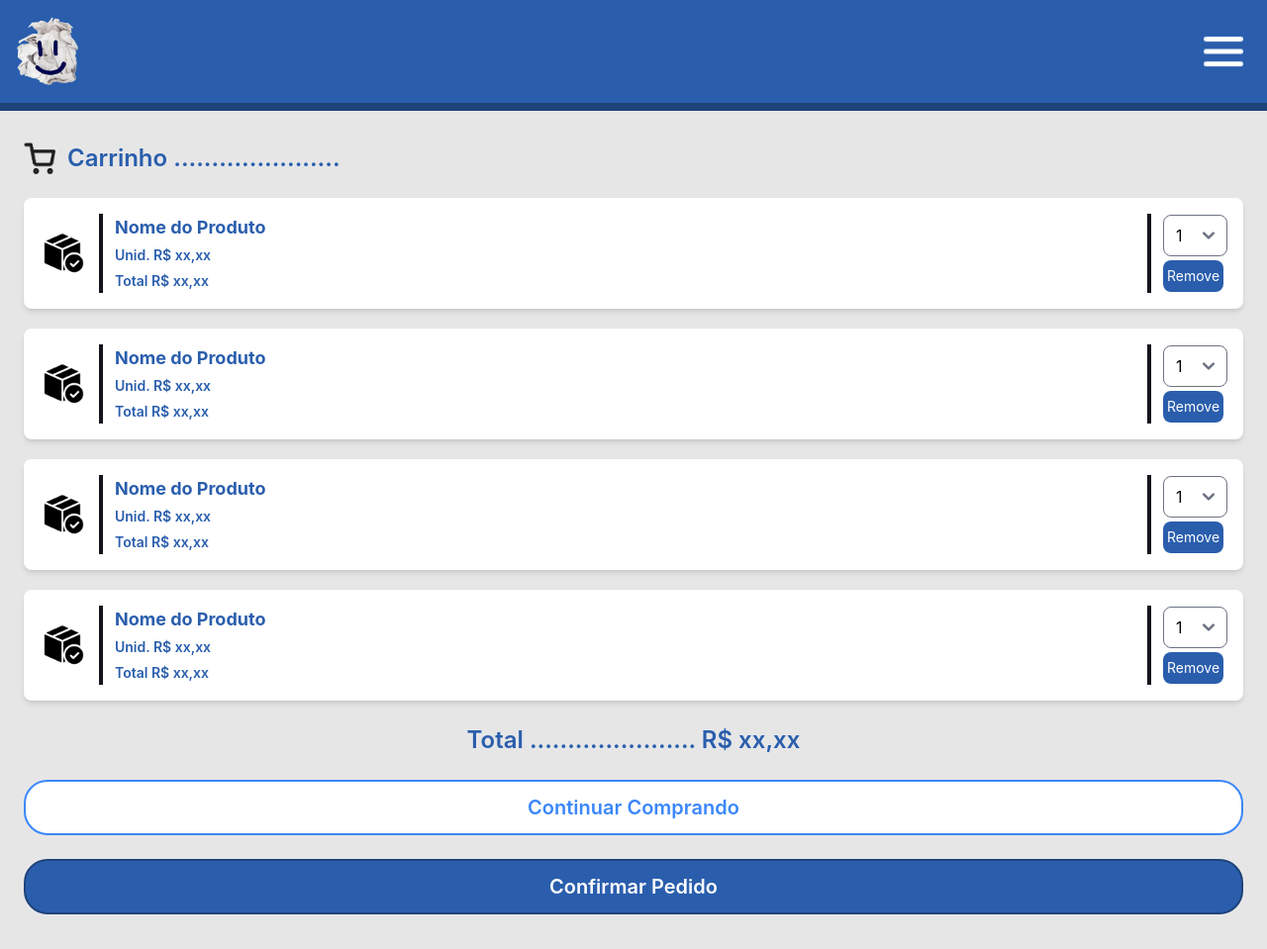
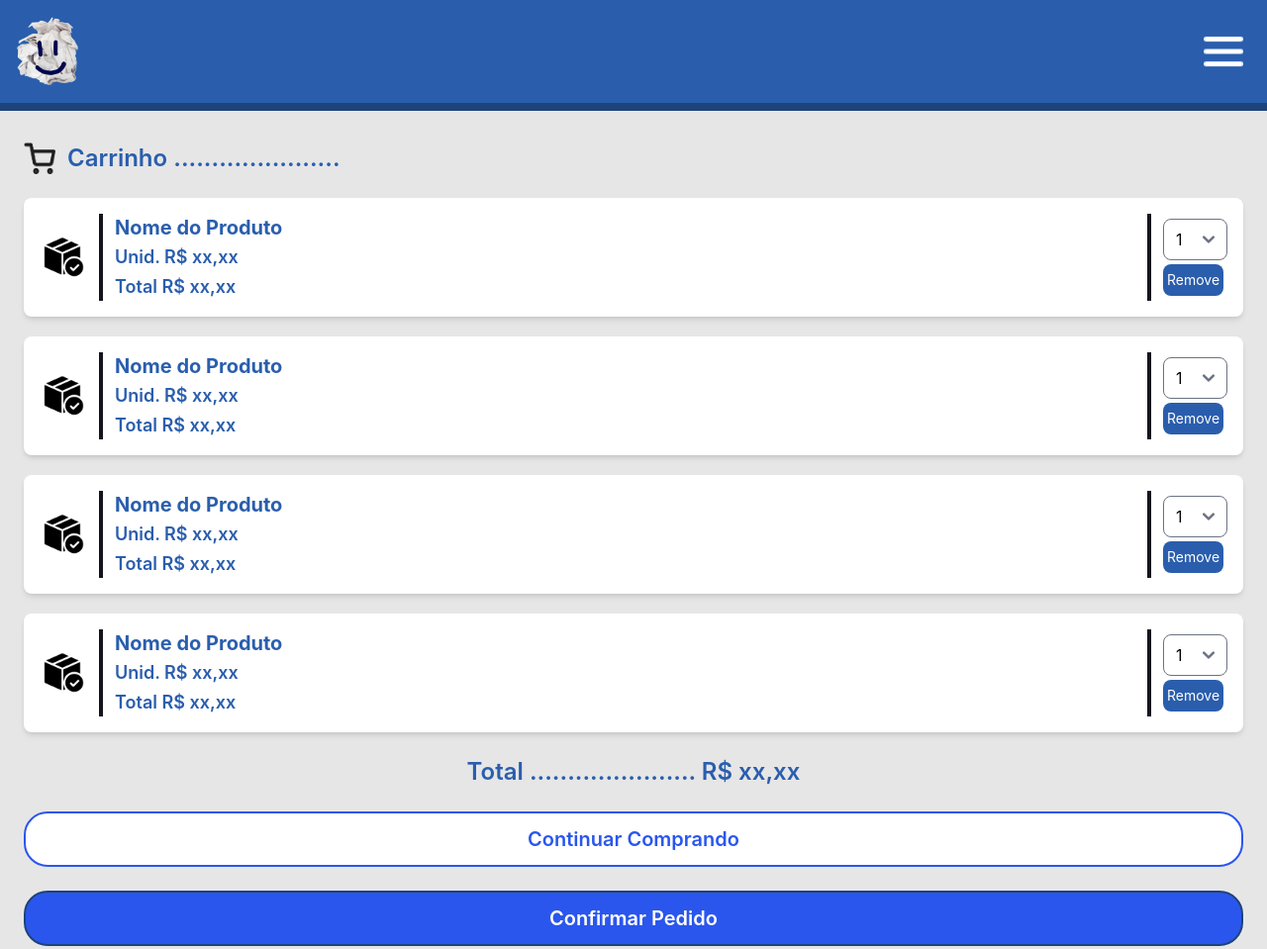
Before and after one commit to erick1-618/planeta-papel, a website: page src/pages/carrinho.html in a window 1280 px wide. Shown: the top 959 px of the page at 99% size. Drawn offline with Linux system fonts and the light colour scheme.

Commit message:
fix: ajuste carrinho criar_plano solic_reciclagem primaryBlue

```diff
--- a/src/pages/carrinho.html
+++ b/src/pages/carrinho.html
@@ -32,13 +32,14 @@
         <div class="mt-5 group relative flex items-center rounded-lg p-4 text-sm/6 bg-white shadow-md">
             <div class="flex h-12 w-12 flex-none items-center justify-center rounded-lg">
               <img class="size-max cursor-pointer" src="../public/images/prod.png" alt="">
+              <a href="detalhes_prod.html" class="absolute w-12 h-12"></a>
             </div>
             <div class="flex-auto border-x-4 border-dark px-3 mx-3">
-              <a href="#" class="block text-lg font-bold text-secondaryBlue">
+              <a href="./detalhes_prod.html" class="block text-xl font-bold text-secondaryBlue">
                 Nome do Produto
               </a>
-              <p class="mt-0.5 font-semibold text-secondaryBlue">Unid. R$ xx,xx</p>
-              <p class="mt-0.5 font-semibold text-secondaryBlue">Total R$ xx,xx</p>
+              <p class="mt-0.5 text-lg font-semibold text-secondaryBlue">Unid. R$ xx,xx</p>
+              <p class="mt-0.5 text-lg font-semibold text-secondaryBlue">Total R$ xx,xx</p>
             </div>
             <div>
                 <select id="quantity-0" name="quantity-0" class="ut aet afz agy asv awp axi aya azg bdd boj box bpb bpo cqp rounded-lg"><option value="1">1</option><option value="2">2</option><option value="3">3</option><option value="4">4</option><option value="5">5</option><option value="6">6</option><option value="7">7</option><option value="8">8</option></select>
@@ -50,13 +51,14 @@
         <div class="mt-5 group relative flex items-center rounded-lg p-4 text-sm/6 bg-white shadow-md">
             <div class="flex h-12 w-12 flex-none items-center justify-center rounded-lg">
               <img class="size-max cursor-pointer" src="../public/images/prod.png" alt="">
+              <a href="detalhes_prod.html" class="absolute w-12 h-12"></a>
               </div>
             <div class="flex-auto border-x-4 border-dark px-3 mx-3">
-              <a href="#" class="block text-lg font-bold text-secondaryBlue">
+              <a href="./detalhes_prod.html" class="block text-xl font-bold text-secondaryBlue">
                 Nome do Produto
               </a>
-              <p class="mt-0.5 font-semibold text-secondaryBlue">Unid. R$ xx,xx</p>
-              <p class="mt-0.5 font-semibold text-secondaryBlue">Total R$ xx,xx</p>
+              <p class="mt-0.5 text-lg font-semibold text-secondaryBlue">Unid. R$ xx,xx</p>
+              <p class="mt-0.5 text-lg font-semibold text-secondaryBlue">Total R$ xx,xx</p>
             </div>
             <div>
                 <select id="quantity-0" name="quantity-0" class="ut aet afz agy asv awp axi aya azg bdd boj box bpb bpo cqp rounded-lg"><option value="1">1</option><option value="2">2</option><option value="3">3</option><option value="4">4</option><option value="5">5</option><option value="6">6</option><option value="7">7</option><option value="8">8</option></select>
@@ -68,13 +70,14 @@
         <div class="mt-5 group relative flex items-center rounded-lg p-4 text-sm/6 bg-white shadow-md">
             <div class="flex h-12 w-12 flex-none items-center justify-center rounded-lg">
               <img class="size-max cursor-pointer" src="../public/images/prod.png" alt="">
+              <a href="detalhes_prod.html" class="absolute w-12 h-12"></a>
               </div>
             <div class="flex-auto border-x-4 border-dark px-3 mx-3">
-              <a href="#" class="block text-lg font-bold text-secondaryBlue">
+              <a href="./detalhes_prod.html" class="block text-xl font-bold text-secondaryBlue">
                 Nome do Produto
               </a>
-              <p class="mt-0.5 font-semibold text-secondaryBlue">Unid. R$ xx,xx</p>
-              <p class="mt-0.5 font-semibold text-secondaryBlue">Total R$ xx,xx</p>
+              <p class="mt-0.5 text-lg font-semibold text-secondaryBlue">Unid. R$ xx,xx</p>
+              <p class="mt-0.5 text-lg font-semibold text-secondaryBlue">Total R$ xx,xx</p>
             </div>
             <div>
                 <select id="quantity-0" name="quantity-0" class="ut aet afz agy asv awp axi aya azg bdd boj box bpb bpo cqp rounded-lg"><option value="1">1</option><option value="2">2</option><option value="3">3</option><option value="4">4</option><option value="5">5</option><option value="6">6</option><option value="7">7</option><option value="8">8</option></select>
@@ -86,13 +89,14 @@
         <div class="mt-5 group relative flex items-center rounded-lg p-4 text-sm/6 bg-white shadow-md">
             <div class="flex h-12 w-12 flex-none items-center justify-center rounded-lg">
               <img class="size-max cursor-pointer" src="../public/images/prod.png" alt="">
+              <a href="detalhes_prod.html" class="absolute w-12 h-12"></a>
               </div>
             <div class="flex-auto border-x-4 border-dark px-3 mx-3">
-              <a href="#" class="block text-lg font-bold text-secondaryBlue">
+              <a href="./detalhes_prod.html" class="block text-xl font-bold text-secondaryBlue">
                 Nome do Produto
               </a>
-              <p class="mt-0.5 font-semibold text-secondaryBlue">Unid. R$ xx,xx</p>
-              <p class="mt-0.5 font-semibold text-secondaryBlue">Total R$ xx,xx</p>
+              <p class="mt-0.5 text-lg font-semibold text-secondaryBlue">Unid. R$ xx,xx</p>
+              <p class="mt-0.5 text-lg font-semibold text-secondaryBlue">Total R$ xx,xx</p>
             </div>
             <div>
                 <select id="quantity-0" name="quantity-0" class="ut aet afz agy asv awp axi aya azg bdd boj box bpb bpo cqp rounded-lg"><option value="1">1</option><option value="2">2</option><option value="3">3</option><option value="4">4</option><option value="5">5</option><option value="6">6</option><option value="7">7</option><option value="8">8</option></select>
@@ -106,10 +110,10 @@
         <h1 class="text-2xl font-semibold text-secondaryBlue">Total ...................... R$ xx,xx</h1>
     </div>
     <div class="flex-col items-center justify-center mt-6">
-        <button type="button" class="flex w-full justify-center text-xl font-semibold bg-white text-primaryBlue rounded-3xl border-2 border-primaryBlue p-3">Continuar Comprando</button>
+        <a href="./catálogo.html" class="flex w-full justify-center text-xl font-semibold bg-white text-primaryBlue rounded-3xl border-2 border-primaryBlue p-3">Continuar Comprando</a>
     </div>
     <div class="flex-col items-center justify-center mt-6">
-        <button type="button" class="flex w-full justify-center text-xl font-semibold bg-secondaryBlue text-white rounded-3xl border-2 border-accentBlue p-3">Confirmar Pedido</button>
+        <a href="#" class="flex w-full justify-center text-xl font-semibold bg-primaryBlue text-white rounded-3xl border-2 border-accentBlue p-3">Confirmar Pedido</a>
     </div>
 
 
--- a/tailwind.config.js
+++ b/tailwind.config.js
@@ -12,7 +12,7 @@ module.exports = {
       },
 
       colors: {
-        primaryBlue: '#3B87FA',      // Azul primário
+        primaryBlue: '#2A56ED',      // Azul primário
         secondaryBlue: '#2A5EAD',    // Azul secundário
         accentBlue: '#1D437A',       // Azul de destaque
         gray: '#E6E6E7',             // Cinza
```
Also changed, not shown: src/pages/criar_plano.html (+9 -14 lines), src/pages/solic_reciclagem.html (+2 -3 lines), src/style/output.css. Lines whose indentation alone changed are shown as unchanged.
